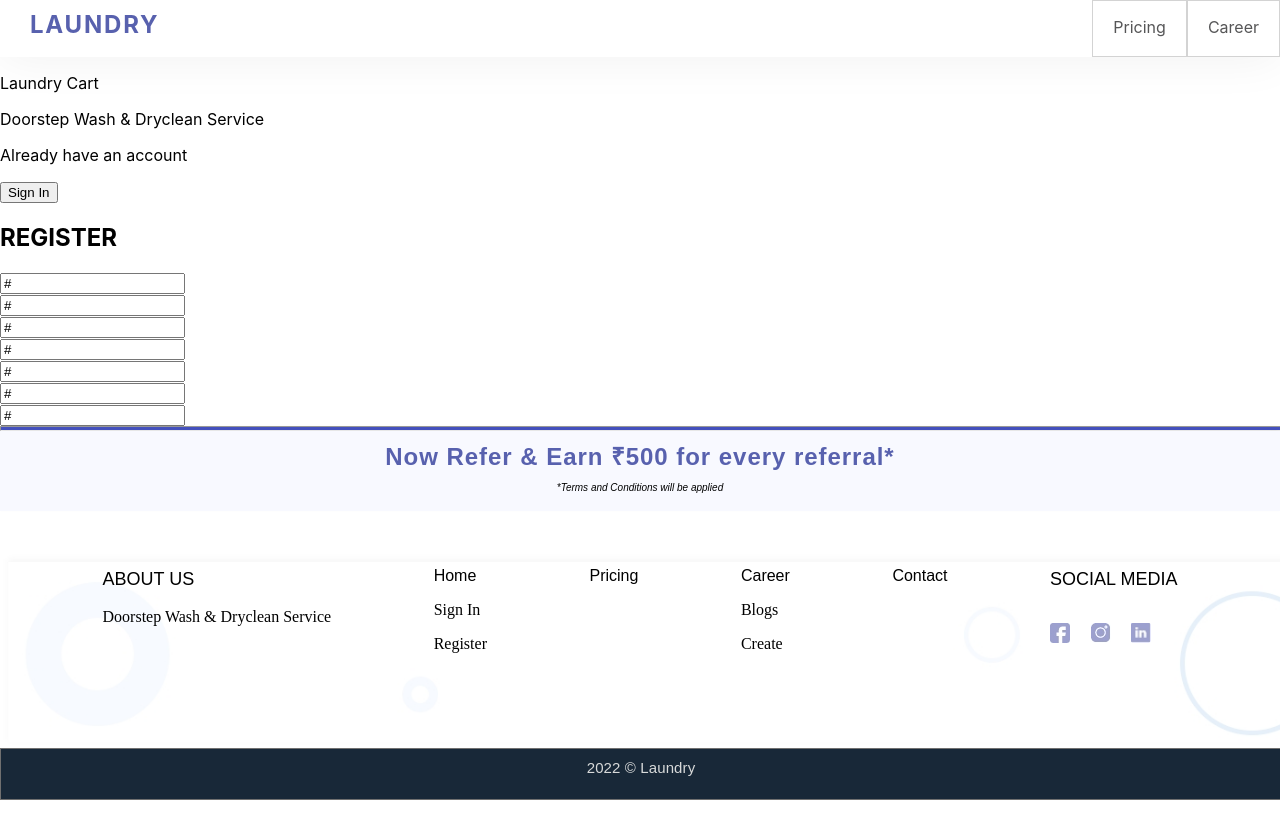
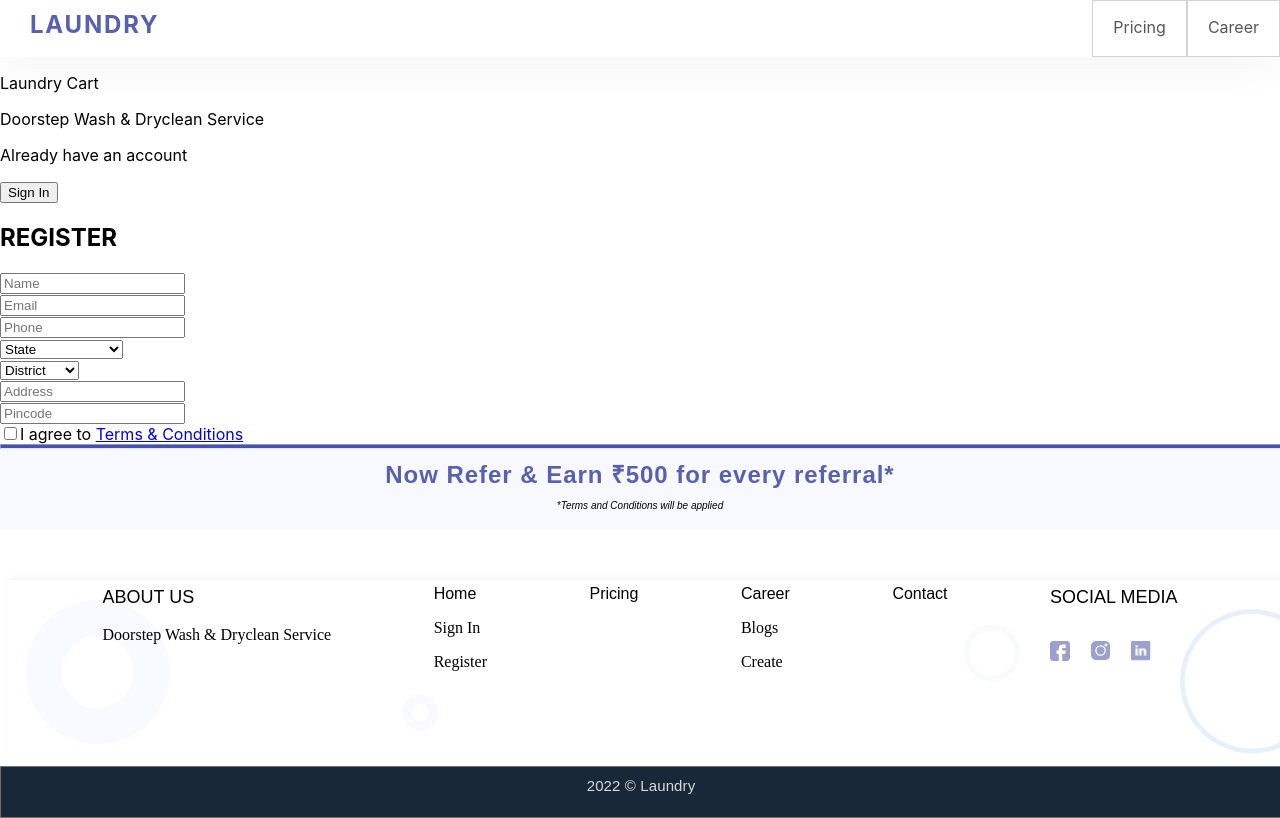
Before and after one commit to Pragati-rathore/laundry-cart-frontend, a React (Create React App) app: page /register in a window 1280 px wide. Built offline with nearby package versions, Linux system fonts and the light colour scheme.

Commit message:
added every input fields

```diff
--- a/src/components/Auth/Register/Register.js
+++ b/src/components/Auth/Register/Register.js
@@ -23,6 +23,7 @@ const Register = () => {
     pincode: "",
     address: "",
     password: "",
+    tandc: false,
   });
 
   const [isInvalid, setIsInvalid] = useState({
@@ -35,7 +36,11 @@ const Register = () => {
   const handleInputs = (e) => {
     let name = e.target.name;
     let value = e.target.value;
-    setUser({ ...user, [name]: value });
+    if (e.target.type === "checkbox") {
+      setUser({ ...user, [name]: !user[name] });
+    } else {
+      setUser({ ...user, [name]: value });
+    }
   };
 
   const postData = (e) => {
@@ -99,32 +104,113 @@ const Register = () => {
           <div className="register-form-wrapper">
             <form id="reg-form" onSubmit={postData} method="POST" action="#">
               <div className="input-wrapper">
-                <label className="input-label" htmlFor="#"></label>
-                <input type="text" value="#" name="#" onChange="#" placeholder="#" />
+                <label className="input-label" htmlFor="name"></label>
+                <input
+                  type="text"
+                  value={user.name}
+                  name="name"
+                  id="name"
+                  onChange={handleInputs}
+                  placeholder="Name"
+                  required={true}
+                />
+              </div>
+              <div className="input-wrapper">
+                <label className="input-label" htmlFor="email"></label>
+                <input
+                  type="email"
+                  value={user.email}
+                  name="email"
+                  onChange={handleInputs}
+                  placeholder="Email"
+                  id="email"
+                  required={true}
+                />
+              </div>
+              <div className="input-wrapper">
+                <label className="input-label" htmlFor="phone"></label>
+                <input
+                  type="text"
+                  value={user.phone}
+                  name="phone"
+                  onChange={handleInputs}
+                  placeholder="Phone"
+                  required={true}
+                />
               </div>
               <div className="input-wrapper">
                 <label className="input-label" htmlFor="#"></label>
-                <input type="text" value="#" name="#" onChange="#" placeholder="#" />
+                <select
+                  id="state"
+                  name="state"
+                  value={user.state}
+                  onChange={handleInputs}
+                  required={true}
+                >
+                  <option value="" selected disabled>
+                    State
+                  </option>
+                  <option value="Uttar Pradesh">Uttar Pradesh</option>
+                  <option value="Madhya Pradesh">Madhya Pradesh</option>
+                  <option value="Jharkhand">Jharkhand</option>
+                  <option value="West Bengal">West Bengal</option>
+                  <option value="Assam">Assam</option>
+                </select>
               </div>
               <div className="input-wrapper">
                 <label className="input-label" htmlFor="#"></label>
-                <input type="text" value="#" name="#" onChange="#" placeholder="#" />
+                <select
+                  id="district"
+                  name="district"
+                  value={user.district}
+                  onChange={handleInputs}
+                  required={true}
+                >
+                  <option value="" selected disabled>
+                    District
+                  </option>
+                  <option value="Lucknow">Lucknow</option>
+                  <option value="Bhopal">Bhopal</option>
+                  <option value="Ranchi">Ranchi</option>
+                  <option value="Kolkata">Kolkata</option>
+                  <option value="Guwahati">Guwahati</option>
+                </select>
               </div>
               <div className="input-wrapper">
-                <label className="input-label" htmlFor="#"></label>
-                <input type="text" value="#" name="#" onChange="#" placeholder="#" />
+                <label className="input-label" htmlFor="address"></label>
+                <input
+                  type="text"
+                  value={user.address}
+                  name="address"
+                  onChange={handleInputs}
+                  placeholder="Address"
+                  required={true}
+                  id="address"
+                />
               </div>
               <div className="input-wrapper">
-                <label className="input-label" htmlFor="#"></label>
-                <input type="text" value="#" name="#" onChange="#" placeholder="#" />
+                <label className="input-label" htmlFor="pincode"></label>
+                <input
+                  type="text"
+                  value={user.pincode}
+                  name="pincode"
+                  onChange={handleInputs}
+                  placeholder="Pincode"
+                  required={true}
+                  id="pincode"
+                />
               </div>
               <div className="input-wrapper">
-                <label className="input-label" htmlFor="#"></label>
-                <input type="text" value="#" name="#" onChange="#" placeholder="#" />
-              </div>
-              <div className="input-wrapper">
-                <label className="input-label" htmlFor="#"></label>
-                <input type="text" value="#" name="#" onChange="#" placeholder="#" />
+                <input
+                  type="checkbox"
+                  checked={user.tandc}
+                  onChange={handleInputs}
+                  name="tandc"
+                  id="tandc"
+                />
+                <label className="input-label" htmlFor="tandc">
+                  I agree to <a href="#reg-form">Terms & Conditions</a>
+                </label>
               </div>
             </form>
           </div>
```
